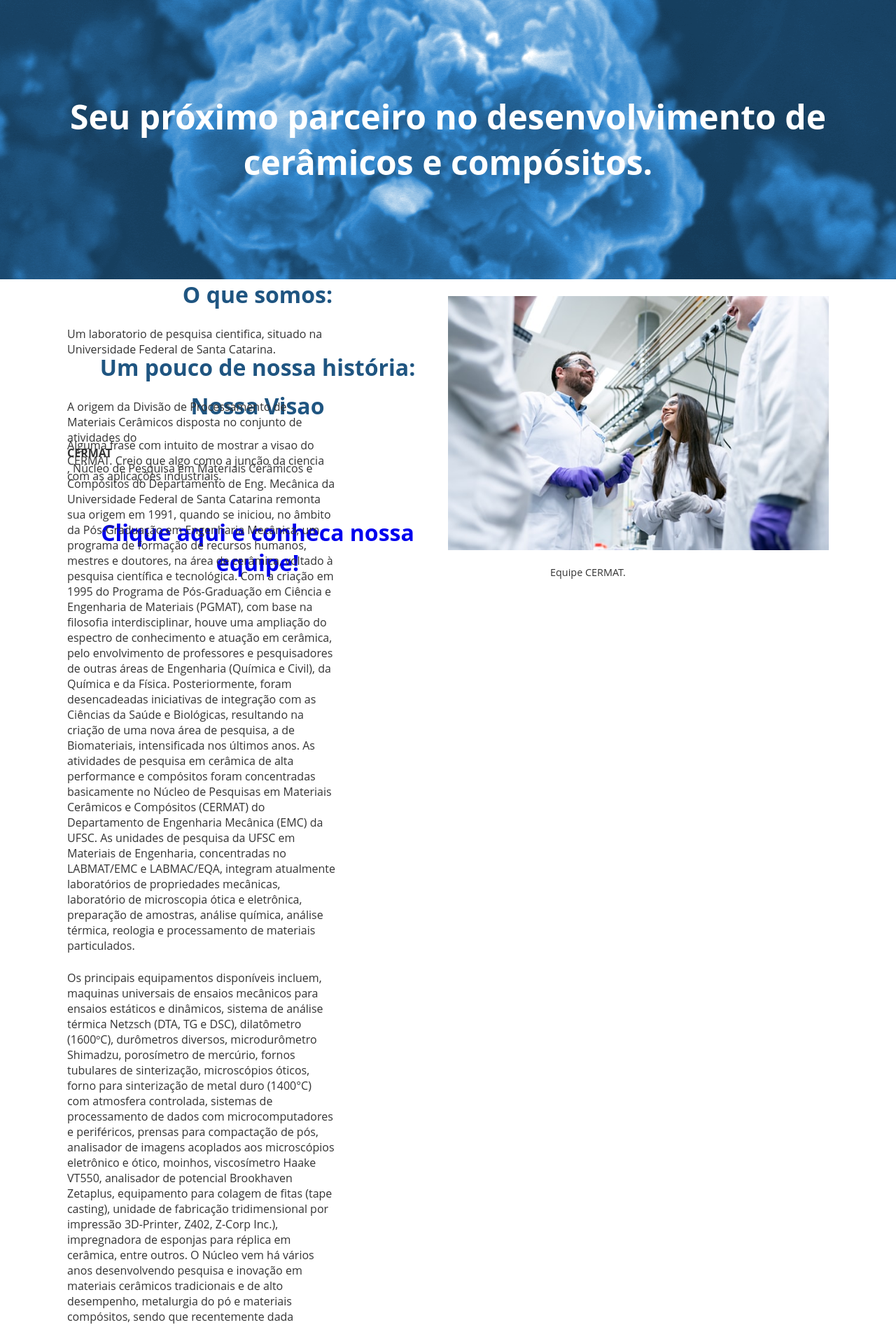
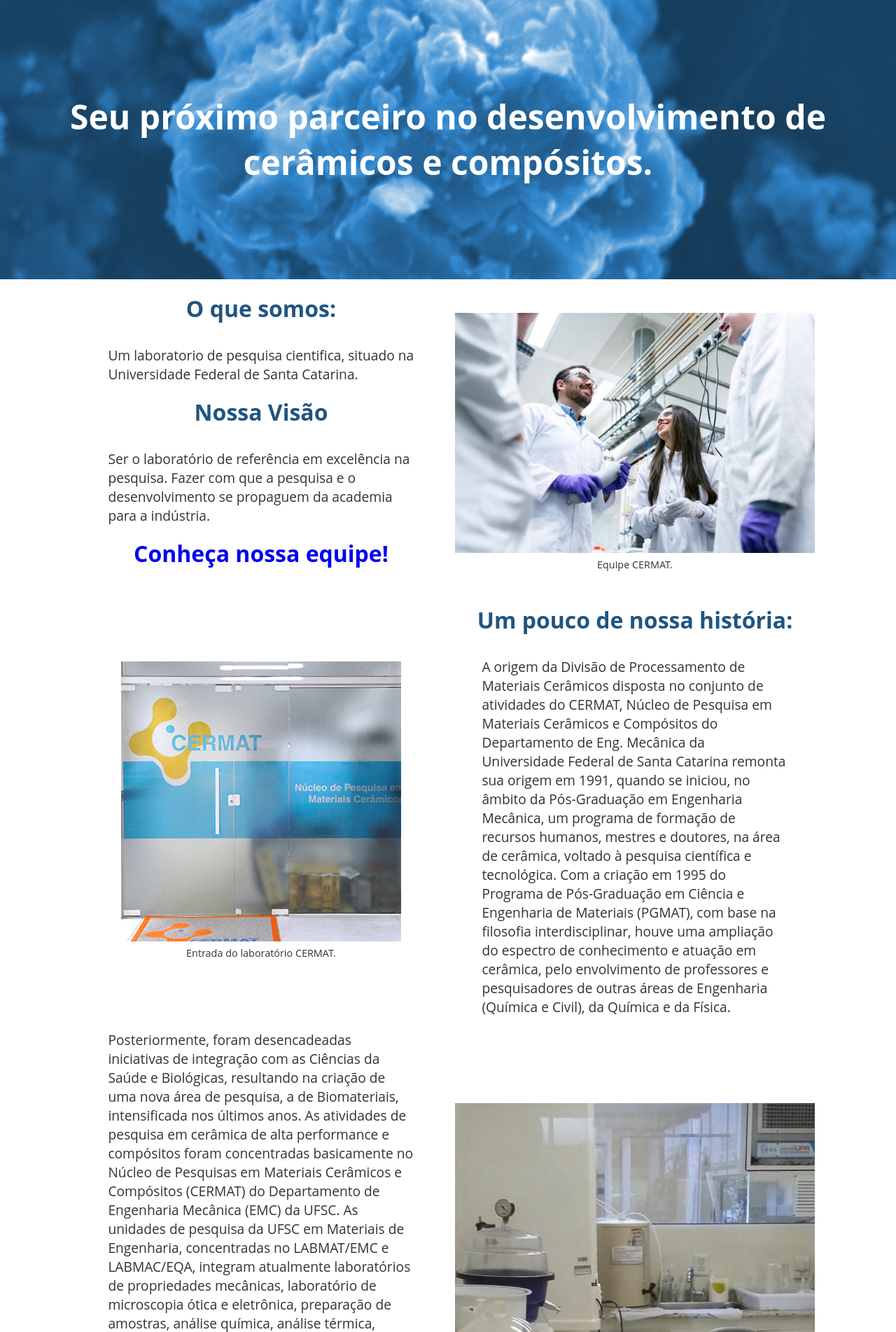
Before and after one commit to DeckerDe/site_cermat, a Django app: page /sobre/ in a window 1280 px wide. Shown: the part 137-2040 px from the top of the page at 70% size. Run offline with Django 3.2, Linux system fonts and the light colour scheme.

```diff
--- a/cermat/publica/forms.py
+++ b/cermat/publica/forms.py
@@ -9,7 +9,7 @@ class CreatePublicaForm(ModelForm):
     body = forms.CharField(widget=SummernoteWidget(), label='Descrição')
     class Meta:
         model = Publica
-        fields = ['title', 'proj','slug', 'author', 'sec_author', 'body', 'status']
+        fields = ['title', 'proj', 'author', 'sec_author', 'body', 'status']
         labels = {
             'title': 'Título',
             'proj': 'Projeto',
@@ -17,7 +17,3 @@ class CreatePublicaForm(ModelForm):
             'sec_author': 'Autores secundários',
             'body': 'Descrição',
         }
-
-        help_texts = {
-            'slug': 'Preencher da seguinte maneira: Titulo: Meu titulo, Slug: meu-titulo'
-        }
--- a/cermat/publica/urls.py
+++ b/cermat/publica/urls.py
@@ -9,5 +9,6 @@ urlpatterns =[
     path('<int:year>/<int:month>/<int:day>/<slug:post>/', views.post_detail, name='publica_detalhe'),
     path('criar_publica/', views.CreatePublica.as_view(), name='criar_publica'),
     path('projetos/', views.lista_projetos, name='lista_projetos'),
-    path('prod_cient/', views.prod_cient, name='prod_cient')
+    path('prod_cient/', views.prod_cient, name='prod_cient'),
+    path('proj/<int:year>/<int:month>/<int:day>/<slug:post>/', views.projeto_detalhe, name='projeto_detalhe')
 ]
--- a/cermat/static/css/project.css
+++ b/cermat/static/css/project.css
@@ -250,28 +250,61 @@ body {
     margin-right: 100px;
   }
   .content_container {
-    min-height: 70vh;
+    margin-bottom: 1em;
     display: grid;
+    gap: 20px;
     grid-template-columns: 6em 1fr 1fr 6em;
-    grid-template-rows: 5em 1fr 1fr 5em;
+    grid-auto-rows: min-content;
   }
   .content_container * {
-    margin-top: 1.5em;
     display: flex;
     flex-direction: column;
+    overflow: hidden;
+  }
+  .content_container * h2 {
+    padding-bottom: 1em;
+  }
+  .content_container * li {
+    margin-top: 0.8em;
+    font-size: 1.2em;
+    font-family: "Opens Sans", Verdana, Arial, serif;
+    color: #333;
+  }
+  .content_container * p {
+    margin-top: 0.5em;
   }
   .content_container :first-child {
     margin-top: 0;
     grid-column-start: 2;
-    grid-row-start: 1;
+    grid-row-start: 2;
   }
   .content_container :nth-child(2) {
     grid-column-start: 3;
-    grid-row-start: 1;
+    grid-row-start: 2;
   }
   .content_container :nth-child(3) {
+    grid-column-start: 3;
+    grid-row-start: 3;
+  }
+  .content_container :nth-child(4) {
     grid-column-start: 2;
-    grid-row-start: 2;
+    grid-row-start: 3;
+  }
+  .content_container :nth-child(5) {
+    grid-column-start: 2;
+    grid-row-start: 4;
+  }
+  .content_container :nth-child(6) {
+    grid-column-start: 3;
+    grid-row-start: 4;
+  }
+  .content_container :nth-child(7) {
+    grid-column-start: 3;
+    grid-row-start: 5;
+  }
+  .content_container :nth-child(8) {
+    grid-column-start: 2;
+    grid-row-start: 5;
   }
   .content_container h2 {
     color: #1F5581;
@@ -280,18 +313,38 @@ body {
   .content_container p {
     color: #333;
     margin-right: 10em;
-    font-size: 1em;
+    font-size: 1.2em;
   }
   .content_container a {
     text-decoration: none;
   }
+  .content_text p {
+    margin: 0 2em 0 2em;
+  }
+  .content_img {
+    justify-content: center;
+  }
+  .content_img img {
+    align-self: center;
+  }
   .content_img p {
+    margin-right: auto;
+    margin-left: auto;
     text-align: center;
     font-size: 0.9em;
     justify-self: center;
+    align-self: center;
+    flex-direction: row;
   }
   .content_img p a {
     text-decoration: none;
+    margin-right: .2em;
+    margin-left: .2em;
+  }
+  #sci_projects {
+    grid-column-start: 2;
+    grid-column-end: 3;
+    grid-row-start: 4;
   }
   #banner {
     height: 90vh;
@@ -302,6 +355,12 @@ body {
   #banner img {
     width: 70vw;
     margin-top: 100px;
+  }
+  .about_text {
+    padding-bottom: 1em;
+  }
+  #sala2_img img {
+    min-width: 40vw;
   }
 }
 
@@ -417,13 +476,14 @@ p {
 
 #sci_img img {
   max-width: 100%;
+  max-height: 50vh;
 }
 
 #about_banner {
   background-image: url(../images/geral/micro/CaulinitaMEV1.png);
 }
 
-#about_img img {
+#team_img img {
   max-width: 100%;
 }
 
--- a/cermat/static/sass/project.scss
+++ b/cermat/static/sass/project.scss
@@ -286,28 +286,62 @@ body {
   }
   //////////////CONTENT////////////////
   .content_container{
-    min-height: 70vh;
+    margin-bottom: 1em;
     display: grid;
+    gap: 20px;
     grid-template-columns: 6em 1fr 1fr 6em;
-    grid-template-rows: 5em 1fr 1fr 5em;
+    //grid-template-rows: 5em 1fr 1fr 5em;
+    grid-auto-rows: min-content;
     *{
-      margin-top: 1.5em;
       //overflow: auto;
       display: flex;
       flex-direction: column;
+      overflow: hidden;
+      h2{
+        padding-bottom: 1em;
+      }
+      li{
+        margin-top: 0.8em;
+        font-size: 1.2em;
+        font-family: "Opens Sans", Verdana, Arial, serif;
+        color: $jet_grey;
+      }
+      p{
+        margin-top: 0.5em;
+      }
     }
     :first-child{
       margin-top: 0;
       grid-column-start: 2;
-      grid-row-start: 1;
+      grid-row-start: 2;
     }
     :nth-child(2){
       grid-column-start: 3;
-      grid-row-start: 1;
+      grid-row-start: 2;
     }
     :nth-child(3){
+      grid-column-start: 3;
+      grid-row-start: 3;
+    }
+    :nth-child(4){
       grid-column-start: 2;
-      grid-row-start: 2;
+      grid-row-start: 3;
+    }
+    :nth-child(5){
+      grid-column-start: 2;
+      grid-row-start: 4;
+    }
+    :nth-child(6){
+      grid-column-start: 3;
+      grid-row-start: 4;
+    }
+    :nth-child(7){
+      grid-column-start: 3;
+      grid-row-start: 5;
+    }
+    :nth-child(8){
+      grid-column-start: 2;
+      grid-row-start: 5;
     }
 
     h2 {
@@ -317,22 +351,45 @@ body {
     p{
       color: $jet_grey;
       margin-right: 10em;
-      font-size: 1em;
+      font-size: 1.2em;
     }
     a{
       text-decoration: none;
     }
   }
+  .content_text{
+    p{
+      margin: 0 2em 0 2em;
+    }
+  }
   .content_img{
+    justify-content: center;
+    img{
+      align-self: center;
+    }
     p{
+      margin-right: auto;
+      margin-left: auto;
       text-align: center;
       font-size: 0.9em;
       justify-self: center;
+      align-self: center;
+      flex-direction: row;
       a{
         text-decoration: none;
+        margin-right: .2em;
+        margin-left: .2em;
       }
     }
   }
+
+    /////////////////////////SCI//////////////////////////////////
+  #sci_projects{
+    grid-column-start: 2;
+    grid-column-end: 3;
+    grid-row-start: 4;
+  }
+
   ////////////////HOMEPAGE/////////////////////////////////////////
   /////////////////////BANNER///////////////
   #banner{
@@ -346,6 +403,14 @@ body {
       margin-top: 100px;
   }
   ////////////////////ABOUT////////////////////////////////////////
+  .about_text{
+    padding-bottom: 1em;
+  }
+  #sala2_img{
+    img{
+      min-width: 40vw;
+    }
+  }
 }
 ///////////////////////GERAL//////////////////////////
 h1 {
@@ -458,16 +523,17 @@ p {
 #sci_img{
   img{
     max-width: 100%;
+    max-height: 50vh;
   }
+}
 
-}
 /////////////ABOUT/////////////////////////////////////////////////
 /////////////BANNER////////////
 #about_banner{
   background-image: url(../images/geral/micro/CaulinitaMEV1.png);
 }
 ////////////CONTENT/////////////////////////
-#about_img{
+#team_img{
   img{
     max-width: 100%;
   }
--- a/cermat/templates/pages/about.html
+++ b/cermat/templates/pages/about.html
@@ -17,31 +17,50 @@
 <div class="content_container">
   <div class="content_text">
     <h2>O que somos: </h2>
-    <p> Um laboratorio de pesquisa cientifica, situado na Universidade Federal de Santa Catarina.</p>
-    <h2>Nossa Visao</h2>
-    <p>Alguma frase com intuito de mostrar a visao do CERMAT. Creio que algo como a junção da ciencia com as aplicações industriais.</p>
-    <h2><a href="{% url 'equipe' %}">Clique aqui e conheca nossa equipe!</a></h2>
+    <p class="about_text"> Um laboratorio de pesquisa cientifica, situado na Universidade Federal de Santa Catarina.</p>
+    <h2>Nossa Visão</h2>
+    <p class="about_text"> Ser o laboratório de referência em excelência na pesquisa. Fazer com que a pesquisa e o desenvolvimento se propaguem da academia para a indústria.
+    </p>
+    <h2><a href="{% url 'equipe' %}">Conheça nossa equipe!</a></h2>
   </div>
-  <figure class="content_img" id="about_img">
+  <figure class="content_img" id="team_img">
     <img src="{% static 'images/about/equipe.jpg' %}">
     <p> Equipe CERMAT.</p>
   </figure>
-  <div class="content_text">
+  <div class="content_text hist_text" >
     <h2>Um pouco de nossa história:</h2>
-    <p>A origem da Divisão de Processamento de Materiais Cerâmicos disposta no conjunto de atividades do <strong>CERMAT</strong>, Núcleo de Pesquisa em Materiais Cerâmicos e Compósitos do Departamento de Eng.
+    <p>A origem da Divisão de Processamento de Materiais Cerâmicos disposta no conjunto de atividades do CERMAT, Núcleo de Pesquisa em Materiais Cerâmicos e Compósitos do Departamento de Eng.
       Mecânica da Universidade Federal de Santa Catarina remonta sua origem em 1991, quando se iniciou, no âmbito da Pós-Graduação em Engenharia Mecânica, um programa de formação de recursos humanos, mestres e doutores, na área de cerâmica, voltado à pesquisa científica e tecnológica.
       Com a criação em 1995 do Programa de Pós-Graduação em Ciência e Engenharia de Materiais (PGMAT), com base na filosofia interdisciplinar, houve uma ampliação do espectro de conhecimento e atuação em cerâmica, pelo envolvimento de professores e pesquisadores de outras áreas de Engenharia (Química e Civil), da Química e da Física.
+    </p>
+  </div>
+  <figure class="content_img">
+    <img src="{% static 'images/about/entrada_Cermat.jpg' %}">
+    <p> Entrada do laboratório CERMAT.</p>
+  </figure>
+  <div class="content_text hist_text">
+    <p>
       Posteriormente, foram desencadeadas iniciativas de integração com as Ciências da Saúde e Biológicas, resultando na criação de uma nova área de pesquisa, a de Biomateriais, intensificada nos últimos anos.
       As atividades de pesquisa em cerâmica de alta performance e compósitos foram concentradas basicamente no Núcleo de Pesquisas em Materiais Cerâmicos e Compósitos (CERMAT) do Departamento de Engenharia Mecânica (EMC) da UFSC.
-      As unidades de pesquisa da UFSC em Materiais de Engenharia, concentradas no LABMAT/EMC e LABMAC/EQA, integram atualmente laboratórios de propriedades mecânicas, laboratório de microscopia ótica e eletrônica, preparação de amostras, análise química, análise térmica, reologia e processamento de materiais particulados.</p>
-      <p>Os principais equipamentos disponíveis incluem, maquinas universais de ensaios mecânicos para ensaios estáticos e dinâmicos, sistema de análise térmica Netzsch (DTA, TG e DSC), dilatômetro (1600ºC), durômetros diversos, microdurômetro Shimadzu, porosímetro de mercúrio, fornos tubulares de sinterização, microscópios óticos,
+      As unidades de pesquisa da UFSC em Materiais de Engenharia, concentradas no LABMAT/EMC e LABMAC/EQA, integram atualmente laboratórios de propriedades mecânicas, laboratório de microscopia ótica e eletrônica, preparação de amostras, análise química, análise térmica, reologia e processamento de materiais particulados.
+      Os principais equipamentos disponíveis incluem, maquinas universais de ensaios mecânicos para ensaios estáticos e dinâmicos, sistema de análise térmica Netzsch (DTA, TG e DSC), dilatômetro (1600ºC), durômetros diversos, microdurômetro Shimadzu, porosímetro de mercúrio, fornos tubulares de sinterização, microscópios óticos,
       forno para sinterização de metal duro (1400°C) com atmosfera controlada, sistemas de processamento de dados com microcomputadores e periféricos, prensas para compactação de pós, analisador de imagens acoplados aos microscópios eletrônico e ótico, moinhos, viscosímetro Haake VT550, analisador de potencial Brookhaven Zetaplus,
       equipamento para colagem de fitas (tape casting), unidade de fabricação tridimensional por impressão 3D-Printer, Z402, Z-Corp Inc.), impregnadora de esponjas para réplica em cerâmica, entre outros.
       O Núcleo vem há vários anos desenvolvendo pesquisa e inovação em materiais cerâmicos tradicionais e de alto desempenho, metalurgia do pó e materiais compósitos, sendo que recentemente dada</p>
+  </div>
+  <figure class="content_img" >
+    <img src="{% static 'images/about/salalimpa1.jpg' %}">
+    <p> Sala do CERMAT.</p>
+  </figure>
+  <div class="content_text hist_text">
     <p>a importância e demanda da área, vem alocando esforços em compósitos de matrizes cerâmicas e poliméricas.
       A equipe de pesquisadores tem ao longo dos últimos dez anos atuado intensivamente como coordenadores e/ou pesquisadores de projetos científicos e tecnológicos no âmbito do ensino, pesquisa e extensão universitária a nível nacional e internacional na área de materiais cerâmicos e compósitos, sendo todos os seus integrantes pesquisadores de produtividade em pesquisa (PQ) do CNPq.
       Ao longo de sua trajetória, os professores associados ao CERMAT orientaram mais de 36 teses de doutorado, 95 dissertações de mestrado e 77 trabalhos de conclusão de cursos de graduação. Publicaram mais de 288 trabalhos completos em anais de congressos e mais de 323 artigos científicos e tecnológicos em periódicos e revistas especializadas, com 13 patentes obtidas.</p>
   </div>
+  <figure class="content_img" id="sala2_img">
+    <img src="{% static 'images/about/sala2.jpg' %}">
+    <p> Sala do CERMAT.</p>
+  </figure>
 </div>
 
 
```
Also changed, not shown: cermat/publica/models.py (+18 -0 lines), cermat/publica/views.py (+27 -3 lines), cermat/templates/publica/project_detail.html (added, +21 -0 lines), cermat/templates/publica/project_list.html (added, +39 -0 lines), cermat/templates/publica/scientific.html (+13 -1 lines), cermat/publica/migrations/0005_auto_20201027_1757.py (added), cermat/publica/migrations/0006_auto_20201027_1800.py (added), cermat/static/images/about/entrada_Cermat.jpg (added), cermat/static/images/about/sala2.jpg (added), cermat/static/images/about/salalimpa1.jpg (added), cermat/static/images/scient/turbine.jpg (added). Lines whose indentation alone changed are shown as unchanged.
